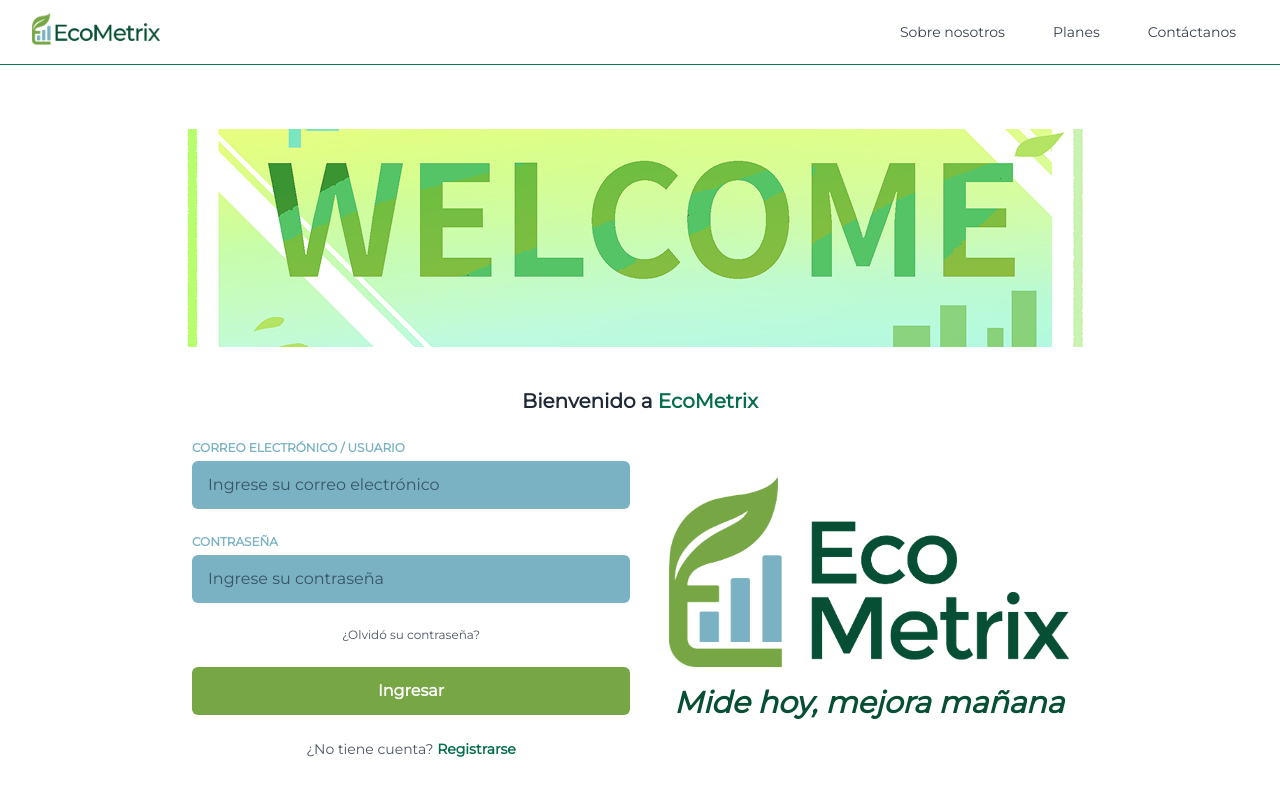
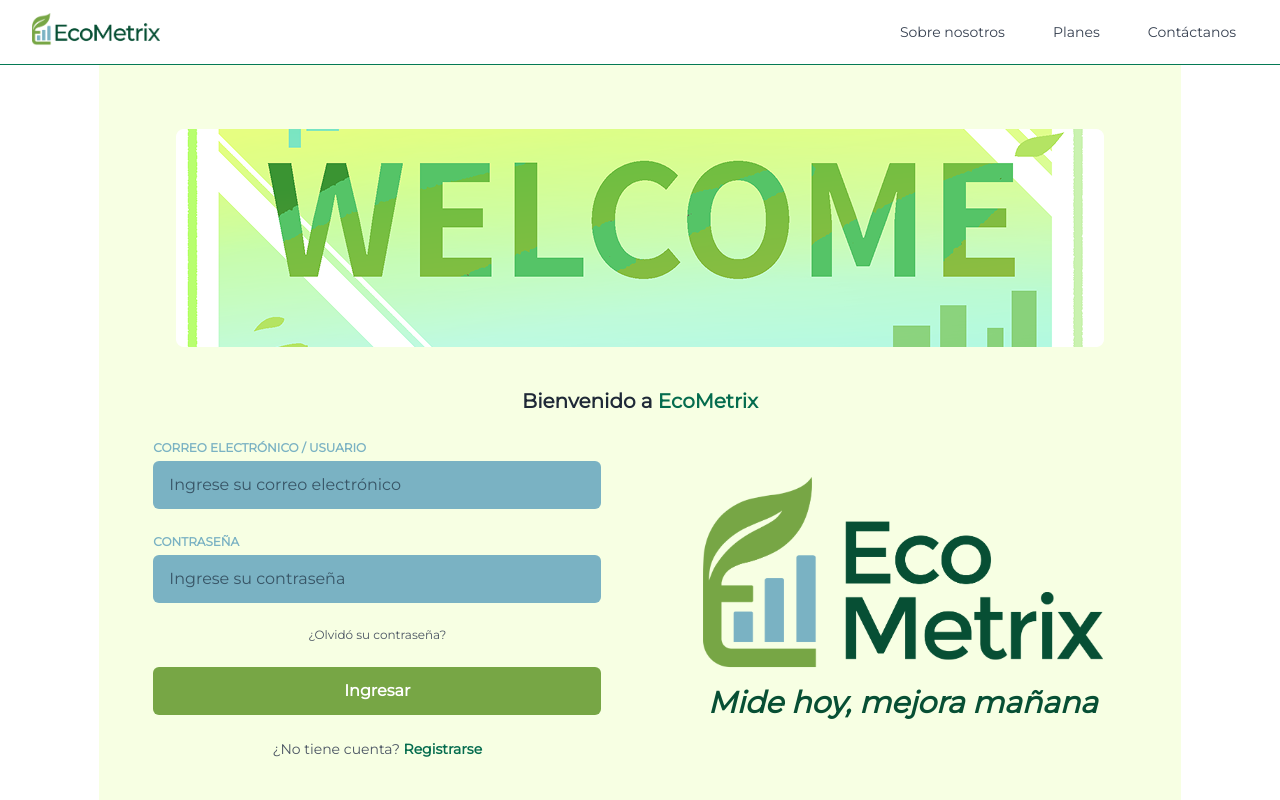
Before and after one commit to Yureli201/Dasboard_ecometrix, an Angular app: page /login in a window 1280 px wide. Shown: the top 800 px of the page. Built offline with nearby package versions, Linux system fonts and the light colour scheme.

Commit message:
Ajustar estilos en el componente de login: añadir color de fondo y aumentar el espacio en la cuadrícula

```diff
--- a/src/app/pages/login/login.component.html
+++ b/src/app/pages/login/login.component.html
@@ -52,7 +52,7 @@
 
 
   <!-- Main content container -->
-  <main class="flex-grow max-w-7xl mx-auto px-4 py-6 sm:px-6 lg:px-8 flex flex-col items-center">
+  <main class="flex-grow max-w-7xl mx-auto px-4 py-6 sm:px-6 lg:px-8 flex flex-col items-center" style="background-color: #F7FFE3;">
 
     <!-- WELCOME text centered top -->
 <div class="mb-10 mt-10 text-center w-full">
@@ -69,7 +69,7 @@
         </h2>
 
     <!-- Content: Form + Image side by side -->
-    <div class="w-full grid grid-cols-1 md:grid-cols-2 gap-5 items-center max-w-4xl">
+    <div class="w-full grid grid-cols-1 md:grid-cols-2 gap-8 items-center max-w-8xl">
 
       <!-- Left: Form -->
       <div>
```
